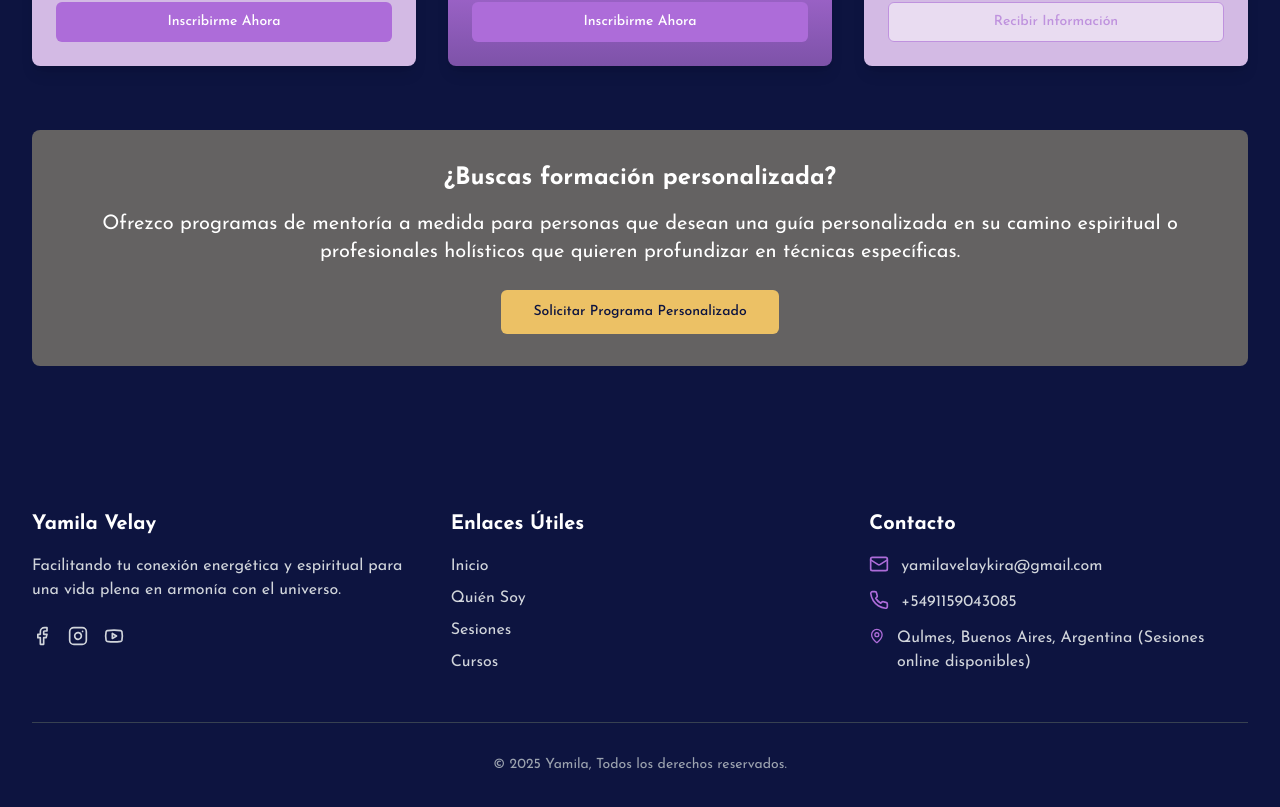
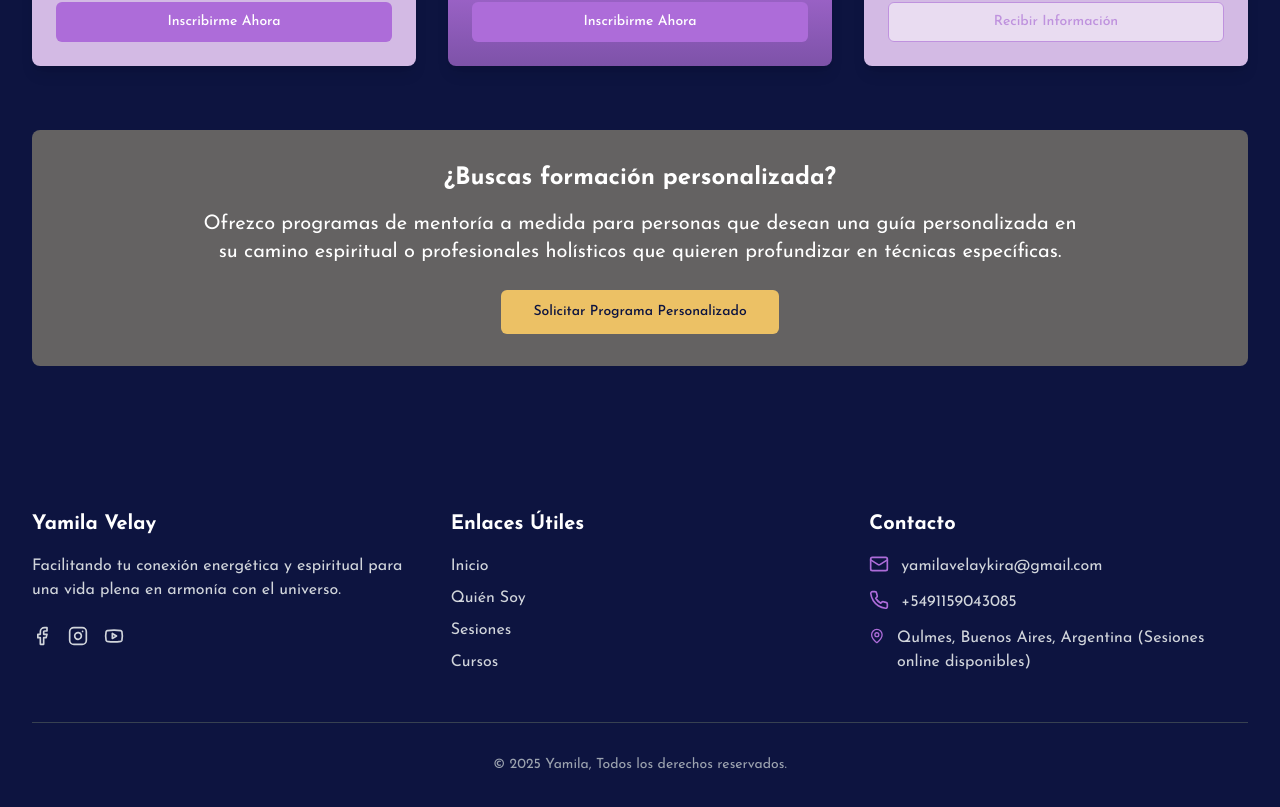
Before and after one commit to omegonstudio/yamila-velay-landing, a React (Vite) app: page / in a window 1280 px wide. Shown: the part 4290-5097 px from the top of the page. Built offline with nearby package versions, Linux system fonts and the light colour scheme.

Commit message:
card programa

```diff
--- a/src/components/CoursesSection.tsx
+++ b/src/components/CoursesSection.tsx
@@ -119,7 +119,7 @@ const CoursesSection = () => {
 
         <div className="mt-16 bg-secondary-dark rounded-lg p-8 text-center">
           <h3 className="text-2xl font-bold text-secondary-foreground mb-4">¿Buscas formación personalizada?</h3>
-          <p className="text-secondary-foreground mb-6  text-xl max-w-6xl mx-auto">
+          <p className="text-secondary-foreground mb-6  text-xl max-w-4xl mx-auto">
             Ofrezco programas de mentoría a medida para personas que desean una guía personalizada en su camino espiritual o profesionales holísticos que quieren profundizar en técnicas específicas.
           </p>
           <Button size="lg" className="bg-accent text-secondary hover:bg-accent/80">
```
